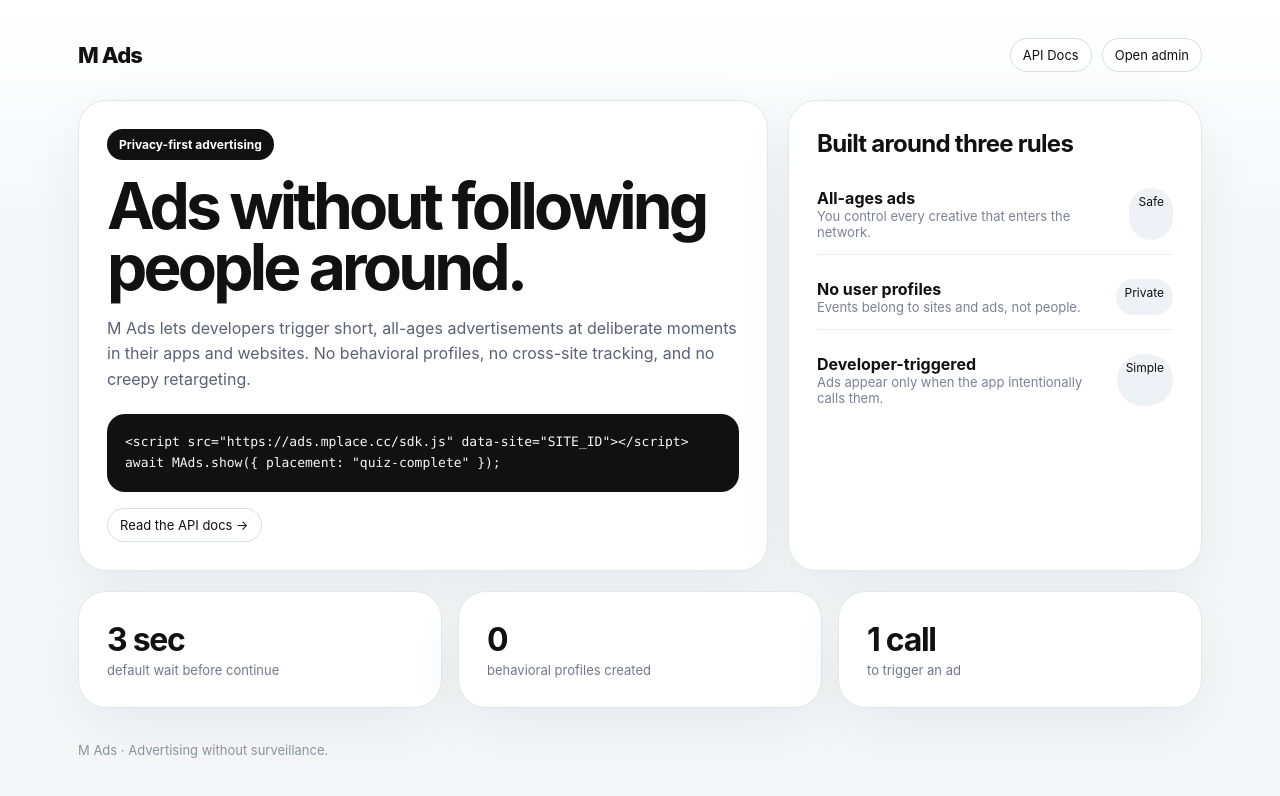
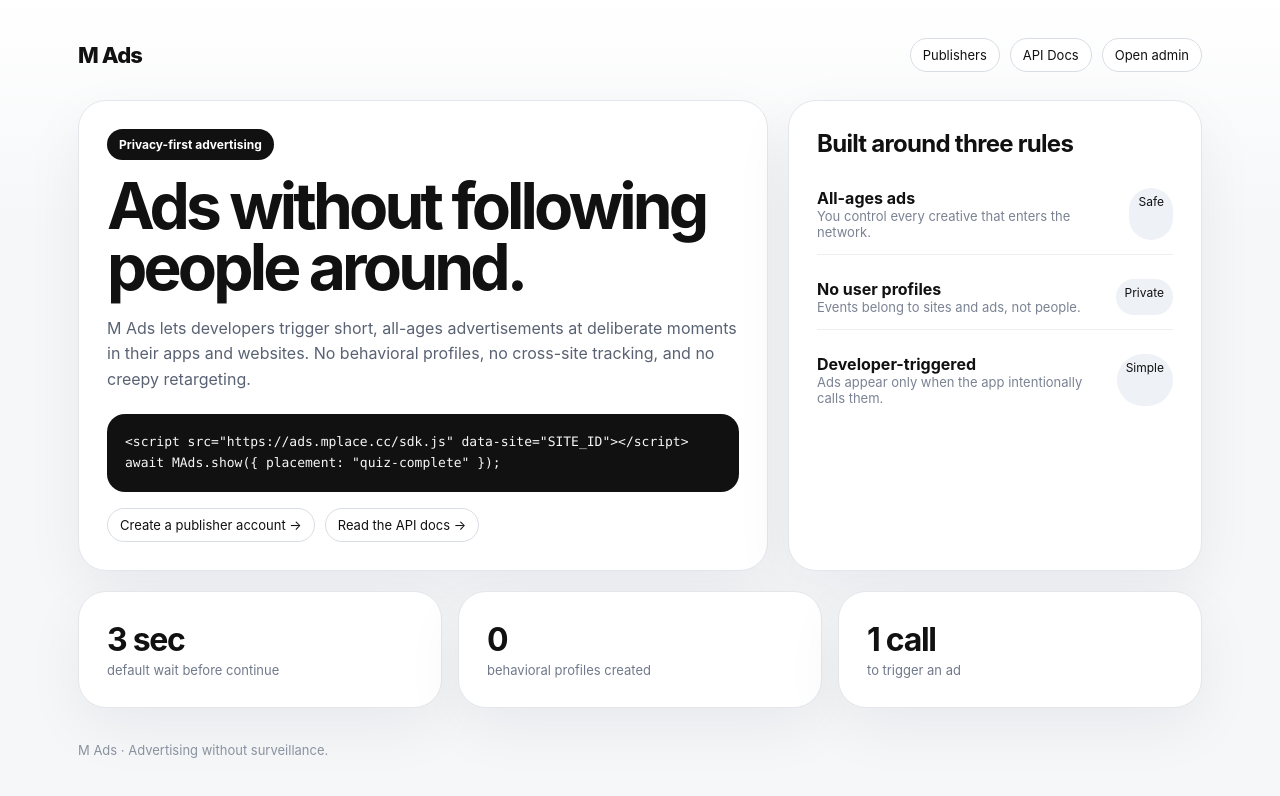
Before and after one commit to UnrealCake8/M.Ads, a Next.js app: page / in a window 1280 px wide. Shown: the top 796 px of the page. Built offline with nearby package versions, Linux system fonts and the light colour scheme.

Commit message:
Link publisher portal from homepage

```diff
--- a/app/page.tsx
+++ b/app/page.tsx
@@ -6,6 +6,7 @@ export default function HomePage() {
       <nav className="nav">
         <div className="brand">M Ads</div>
         <div style={{ display: "flex", gap: 10, flexWrap: "wrap" }}>
+          <Link className="pill" href="/publisher">Publishers</Link>
           <Link className="pill" href="/docs">API Docs</Link>
           <Link className="pill" href="/admin">Open admin</Link>
         </div>
@@ -19,7 +20,8 @@ export default function HomePage() {
             M Ads lets developers trigger short, all-ages advertisements at deliberate moments in their apps and websites. No behavioral profiles, no cross-site tracking, and no creepy retargeting.
           </p>
           <div className="section code">{`<script src="https://ads.mplace.cc/sdk.js" data-site="SITE_ID"></script>\n\nawait MAds.show({ placement: "quiz-complete" });`}</div>
-          <div style={{ marginTop: 16 }}>
+          <div style={{ marginTop: 16, display: "flex", gap: 10, flexWrap: "wrap" }}>
+            <Link className="pill" href="/publisher">Create a publisher account →</Link>
             <Link className="pill" href="/docs">Read the API docs →</Link>
           </div>
         </div>
```
